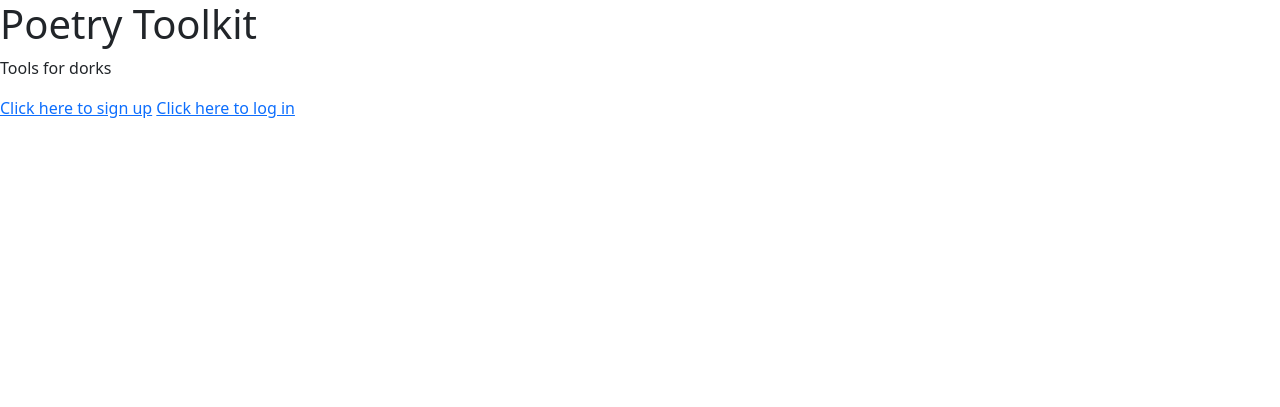
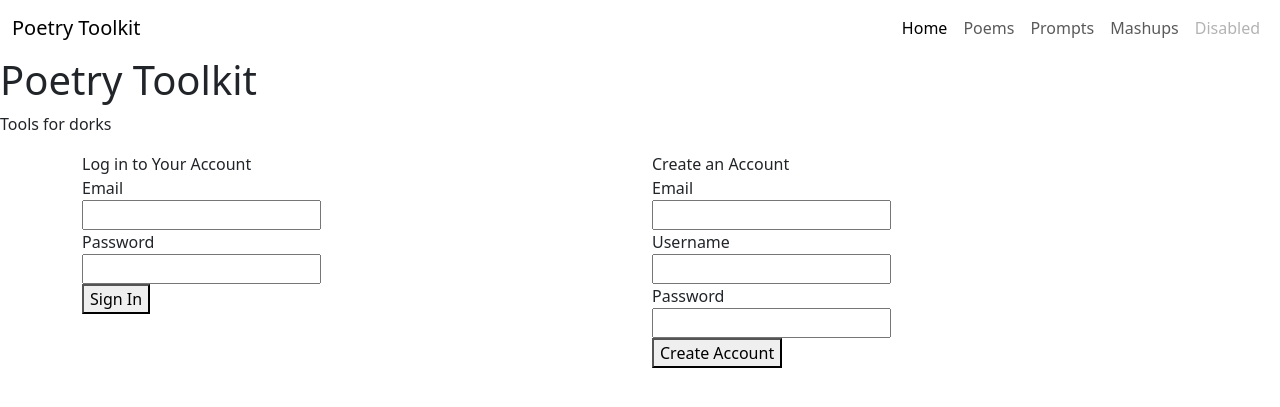
Before and after one commit to juneadam/poetry-app, a Flask app: page / in a window 1280 px wide. Shown: the top 407 px of the page. Run offline with Flask 2, Linux system fonts and the light colour scheme; parts of the project's set-up code (start-up, migrations or seed data) failed here and were passed over.

Commit message:
working data table, working database seed file, working login page, templates created for various features, primary crud features tested

```diff
--- a/server.py
+++ b/server.py
@@ -1,9 +1,10 @@
 """server for poetry app"""
 
-from flask import (Flask, render_template, request, flash, session,
-                   redirect)
+from flask import (Flask, render_template, request, flash, session, redirect)
+
 from model import connect_to_db, db
-import crud
+
+from crud import create_user, find_user_by_email
 
 from jinja2 import StrictUndefined
 
@@ -18,19 +19,65 @@ def show_homepage():
 
     return render_template('homepage.html')
 
-@app.route('/sign-up')
+@app.route('/sign-up', methods=['POST'])
 def user_sign_up():
-    """render a sign-up page where the user can create an account"""
+    """allows the user to create a new account"""
+    email = request.form.get('email')
+    username = request.form.get('username')
+    password = request.form.get('password')
+    user = find_user_by_email(email=email)
 
-    return render_template('signup.html')
+    if user:
+        flash("This email is already associated with an account. Please log in below.")
+    else:
+        new_user = create_user(email=email, username=username, password=password)
+        db.session.add(new_user)
+        db.session.commit()
+        flash('Your account was created successfully! You may now login.')
 
-@app.route('/login')
+    return redirect('/')
+
+@app.route('/login', methods=['POST'])
 def user_login():
     """check user credentials and log in"""
+    email = request.form.get('email')
+    password = request.form.get('password')
+    user = find_user_by_email(email=email)
 
-    return render_template('user_profile.html')
+    if user:
+        if user.password == password:
+            session['user_id'] = user.user_id
+            flash("You have logged in successfully!")
+            return redirect('/')
+        else:
+            session['user_id'] = None
+            flash("Email and password do not match, please try again.")
+            return redirect('/')
+    else:
+        flash("User not found, please create an account below!")
+        return redirect('/')
 
+@app.route('/poems')
+def show_poem_generator():
+    """Render webpage which generates poems from PoetryDB API."""
 
+    return render_template('poems.html')
+
+@app.route('/prompts')
+def show_prompt_generator():
+    """Render webpage which generates poetry prompts from the toolkit database."""
+
+    return render_template('prompts.html')
+
+@app.route('/mashups')
+def show_mashup_generator():
+    """Render webpage which generates poetry mashups from PoetryDB API."""
+
+@app.route('/userpage')
+def user_profile():
+    """Render user profile."""
+
+    return render_template('userpage.html')
 
 if __name__ == "__main__":
     connect_to_db(app)
--- a/templates/base.html
+++ b/templates/base.html
@@ -6,6 +6,24 @@
     <link rel="stylesheet" href="static/styles.css">
 </head>
 <body>
+    <nav class="navbar navbar-expand-md">
+        <div class="container-fluid">
+            <a class="navbar-brand" href="#">Poetry Toolkit</a>
+            <div class="navbar-nav">
+                <a class="nav-link active" aria-current="page" href="/">Home</a>
+                <a class="nav-link" href="/poems">Poems</a>
+                <a class="nav-link" href="/prompts">Prompts</a>
+                <a class="nav-link" href="/mashups">Mashups</a>
+                <a class="nav-link disabled">Disabled</a>
+              </div>
+
+        </div>
+    </nav>
+    {% for msg in get_flashed_messages() %}
+    <p class="flash-msg">
+      {{ msg }}
+    </p>
+    {% endfor %}
     {% block body %}here goes the webpage :3{% endblock %}
     <script src="https://cdn.jsdelivr.net/npm/bootstrap@5.3.0-alpha1/dist/js/bootstrap.bundle.min.js" integrity="sha384-w76AqPfDkMBDXo30jS1Sgez6pr3x5MlQ1ZAGC+nuZB+EYdgRZgiwxhTBTkF7CXvN" crossorigin="anonymous"></script>
 </body>
--- a/templates/homepage.html
+++ b/templates/homepage.html
@@ -1,10 +1,29 @@
 {% extends 'base.html' %}
 
-{% block title %}Homepage{% endblock %}
+{% block title %}Home{% endblock %}
 
 {% block body %}
 <h1>Poetry Toolkit</h1>
 <p>Tools for dorks</p>
-<a href="/sign-up">Click here to sign up</a>
-<a href="/login">Click here to log in</a>
+<div class="container">
+    <div class="row">
+    <div class="col-6">
+        <form action="/login" id="login" method="POST">
+            <label for="login">Log in to Your Account</label><br>
+            Email<br><input type="text" name="email"></input><br>
+            Password<br><input type="password" name="password"></input><br>
+            <button type="submit">Sign In</button>
+        </form>
+    </div>
+    <div class="col-6">
+        <form action="/sign-up" id="sign-up" method="POST">
+            <label for="sign-up">Create an Account</label><br>
+            Email<br><input type="text" name="email"></input><br>
+            Username<br><input type="text" name="username"></input><br>
+            Password<br><input type="password" name="password"></input><br>
+            <button type="submit">Create Account</button>
+        </form>
+    </div>
+    </div>
+</div>
 {% endblock %}
--- a/templates/signup.html
+++ /dev/null
@@ -1,3 +0,0 @@
-{% extend 'base.html' %}
-
-{%}
```
Also changed, not shown: crud.py (+55 -0 lines), model.py (+26 -30 lines), seed_database.py (added, +69 -0 lines), templates/mashups.html (added, +7 -0 lines), templates/poems.html (added, +7 -0 lines), templates/prompts.html (added, +7 -0 lines), templates/userpage.html (added, +7 -0 lines).
